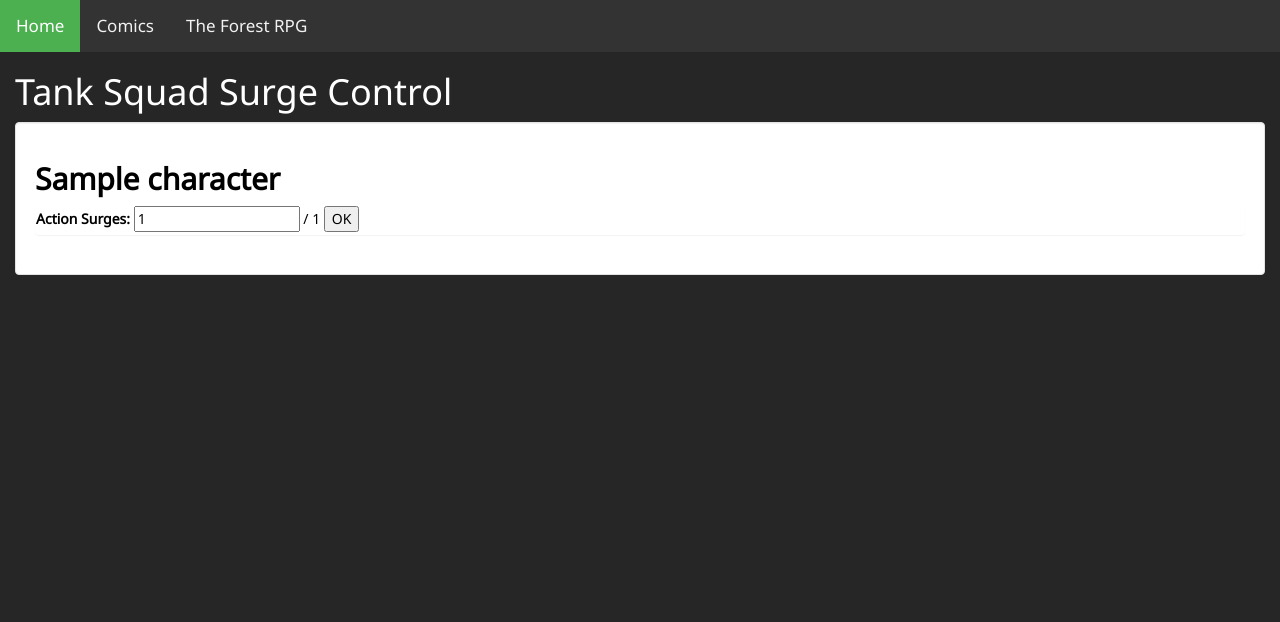
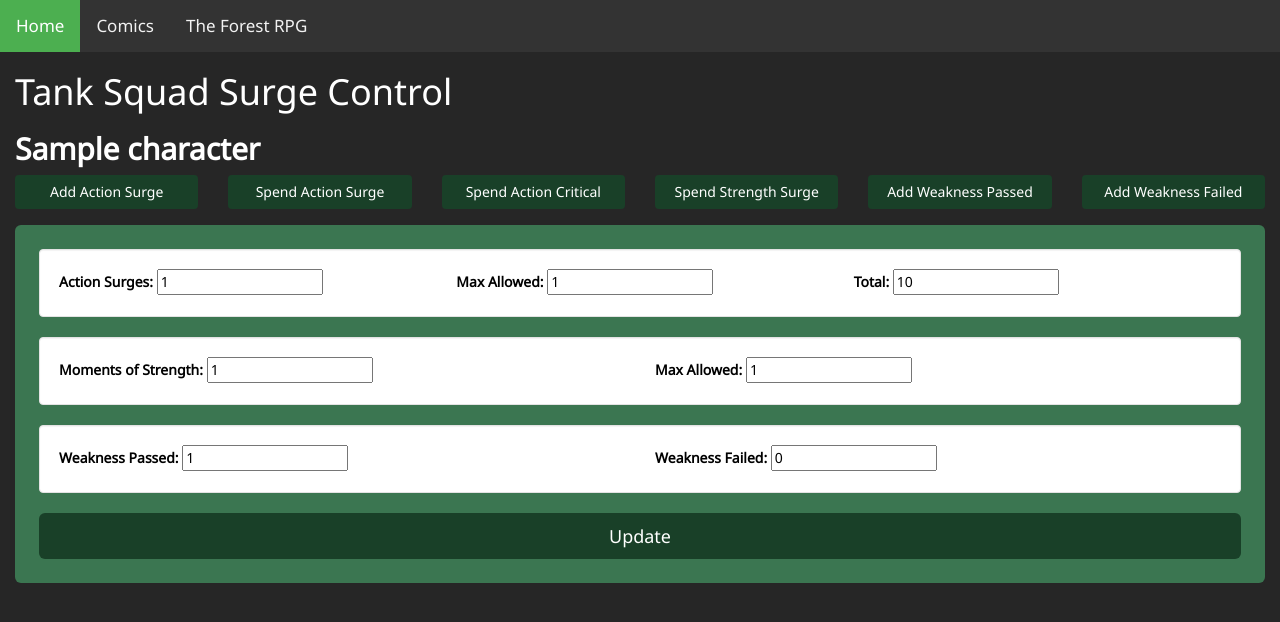
Before and after one commit to EndArixx/CoreSite, a Django app: template Core/stats/templates/stats/surgeControl.html in a window 1280 px wide. Shown: the top 622 px of the page. Run offline with Django 3.2, Linux system fonts and the light colour scheme; the template is opened without the code that fills it: values that come from a table or form of the project are taken from there, others are empty; data comes from the database, SQL or seed files in the repository; tables that the repository leaves empty hold one stand-in row (values such as "Sample post"); some libraries are stand-ins or nearby versions.

Commit message:
Surge Control
Finished the GC Surge Control Page.

```diff
--- a/Core/stats/templates/stats/CharacterNav.html
+++ b/Core/stats/templates/stats/CharacterNav.html
@@ -8,4 +8,7 @@
 {% endfor %}
 <li class="active"><a href="{% url 'NPClist' character.GID.GID %}">NPCs</a></li>
 <li class="active"><a href="{% url 'EventTimeline' character.GID.GID %}">Timeline</a></li>
-<li class="active"> <a href="{% url 'PlayerHandbook' %}">Player Handbook</a></li>
+<li class="active"><a href="{% url 'PlayerHandbook' %}">Player Handbook</a></li>
+{% if isGC %}
+	<li class="active"><a href="{% url 'SurgePage' character.GID.GID %}">Surge Control</a></li>
+{% endif %}
--- a/Core/stats/templates/stats/base.html
+++ b/Core/stats/templates/stats/base.html
@@ -91,6 +91,10 @@
       .row.content {height: auto;}
     }
 
+	/*------------Button-------------*/
+	.btn-greener, .btn-greener:active, .btn-greener:visited {background-color: #194028;color: white;}
+	.btn-greener:hover{background-color: #009900;color: white;}
+
 	/*-----------timeline------------*/
 	ul.timeline {
     list-style-type: none;
--- a/Core/stats/templates/stats/group.html
+++ b/Core/stats/templates/stats/group.html
@@ -14,6 +14,9 @@
 	<div class = well-lg>
 		<h2 class="active"><a href="{% url 'NPClist' Group.GID %}">NPCs</a></h2>
 		<h2 class="active"><a href="{% url 'EventTimeline' Group.GID %}">Timeline</a></h2>
+		{% if isGC %}
+			<h2 class="active"><a href="{% url 'SurgePage' Group.GID %}">Surge Control</a></h2>
+		{% endif %}
 	</div>
     </div>
 {% else %}
--- a/Core/stats/templates/stats/surgeControl.html
+++ b/Core/stats/templates/stats/surgeControl.html
@@ -1,28 +1,102 @@
 {% extends 'stats/base.html' %}
 
-{% block title %}{{ Group.Name }}{% endblock %}
+{% block title %}{{ Group.Name }} Surge Page{% endblock %}
 
 {% block content %}
 {% if chractersInGroup %}
     <div class="container-fluid">
 	<h1><a href="{% url 'group' Group.GID %}">{{ Group.Name }}</a> Surge Control</h1>
-	<div class = well>
+
     {% for Character in chractersInGroup %}
+
 		<h2><b><a href="{% url 'CharacterSheet' Character.CID %}">{{ Character.Name }}</a></b></h2>
-		<div class = panel>
-
+		<div class="row">
+			<div class="col-md-2">
+				<form action="{% url 'SurgePageIncrementAction' Group.GID Character.CID %}" method="post">
+					{% csrf_token %}
+					<input class="btn btn-greener btn-block" type="submit" value="Add Action Surge">
+				</form>
+			</div>
+			<div class="col-md-2">
+				<form action="{% url 'SurgePageSpendAction' Group.GID Character.CID %}" method="post">
+					{% csrf_token %}
+					<input class="btn btn-greener btn-block" type="submit" value="Spend Action Surge">
+				</form>
+			</div>
+			<div class="col-md-2">
+				<form action="{% url 'SurgePageSpendActionTwenty' Group.GID Character.CID %}" method="post">
+					{% csrf_token %}
+					<input class="btn btn-greener btn-block" type="submit" value="Spend Action Critical">
+				</form>
+			</div>
+			<div class="col-md-2">
+				<form action="{% url 'SurgePageSpendStrength' Group.GID Character.CID %}" method="post">
+					{% csrf_token %}
+					<input class="btn btn-greener btn-block" type="submit" value="Spend Strength Surge">
+				</form>
+			</div>
+			<div class="col-md-2">
+				<form action="{% url 'SurgePageIncrementWeaknessPassed' Group.GID Character.CID %}" method="post">
+					{% csrf_token %}
+					<input class="btn btn-greener btn-block" type="submit" value="Add Weakness Passed">
+				</form>
+			</div>
+			<div class="col-md-2">
+				<form action="{% url 'SurgePageIncrementWeaknessFailed' Group.GID Character.CID %}" method="post">
+					{% csrf_token %}
+					<input class="btn btn-greener btn-block" type="submit" value="Add Weakness Failed">
+				</form>
+			</div>
+		</div>
+		<div class = well-lg>
 			<form action="{% url 'SurgePageCharacterSave' Group.GID Character.CID %}" method="post">
-				<label for="cActionSurges">Action Surges: </label>
 				{% csrf_token %}
-				<input id="ActionSurges_f" type="number" name="ActionSurges_f" value="{{ Character.ActionSurges_stat }}">
-				/ {{ Character.Max_ActionSurges_stat }}
-				<input type="submit" value="OK">
+					<div class=well>
+						<div class="row">
+							<div class="col-md-4">
+								<label for="cActionSurges">Action Surges: </label>
+								<input id="ActionSurges_f" type="number" name="ActionSurges_f" value="{{ Character.ActionSurges_stat }}">
+							</div>
+							<div class="col-md-4">
+							<label for="cActionSurges">Max Allowed: </label>
+								<input id="Max_ActionSurges_f" type="number" name="Max_ActionSurges_f" value="{{ Character.Max_ActionSurges_stat }}">
+							</div>
+							<div class="col-md-4">
+								<label for="cActionSurges">Total: </label>
+								<input id="Total_ActionSurges_f" type="number" name="Total_ActionSurges_f" value="{{ Character.Total_ActionSurges_stat }}">
+							</div>
+						</div>
+					</div>
+					<div class=well>
+						<div class="row">
+							<div class="col-md-6">
+								<label for="cActionSurges">Moments of Strength: </label>
+								<input id="Momentofstrength_f" type="number" name="Momentofstrength_f" value="{{ Character.Momentofstrength_stat }}">
+							</div>
+							<div class="col-md-6">
+								<label for="cActionSurges">Max Allowed: </label>
+								<input id="Max_MomentofStrength_f" type="number" name="Max_MomentofStrength_f" value="{{ Character.Max_MomentofStrength_stat }}">
+							</div>
+						</div>
+					</div>
+					<div class=well>
+						<div class="row">
+							<div class="col-md-6">
+								<label for="cActionSurges">Weakness Passed: </label>
+								<input id="MomentofWeakness_passed_f" type="number" name="MomentofWeakness_passed_f" value="{{ Character.MomentofWeakness_passed_stat }}">
+							</div>
+							 <div class="col-md-4">
+								<label for="cActionSurges">Weakness Failed: </label>
+								<input id="MomentofWeakness_failed_f" type="number" name="MomentofWeakness_failed_f" value="{{ Character.MomentofWeakness_failed_stat }}">
+							</div>
+						</div>
+					</div>
+				<input class="btn btn-greener btn-lg btn-block" type="submit" value="Update">
 			</form>
 
 		</div>
+    {% endfor %}
 
-    {% endfor %}
-	</div>
     </div>
 {% else %}
     <p>No characters are available.</p>
--- a/Core/stats/urls.py
+++ b/Core/stats/urls.py
@@ -16,8 +16,15 @@ urlpatterns = [
 	path('group/<int:GIDin>/event/<int:EIDin>', views.EventPage, name = 'Eventpage'),
 	#path('group/<int:GIDin>/factions', views.FactionList,name = 'FactionList'),
 	path('group/<int:GIDin>/faction/<int:FIDin>', views.FactionPage, name = 'FactionPage'),
+	#surgeControl Things
 	path('group/<int:GIDin>/SurgeControl', views.SurgePage, name = 'SurgePage'),
 	path('group/<int:GIDin>/SurgeControl/<int:CIDin>/Save', views.SurgePageCharacterSave, name = 'SurgePageCharacterSave'),
+	path('group/<int:GIDin>/SurgeControl/<int:CIDin>/incAc', views.SurgePageIncrementAction, name = 'SurgePageIncrementAction'),
+	path('group/<int:GIDin>/SurgeControl/<int:CIDin>/spenAc', views.SurgePageSpendAction, name = 'SurgePageSpendAction'),
+	path('group/<int:GIDin>/SurgeControl/<int:CIDin>/spenAcT', views.SurgePageSpendActionTwenty, name = 'SurgePageSpendActionTwenty'),
+	path('group/<int:GIDin>/SurgeControl/<int:CIDin>/incWP', views.SurgePageIncrementWeaknessPassed, name = 'SurgePageIncrementWeaknessPassed'),
+	path('group/<int:GIDin>/SurgeControl/<int:CIDin>/incWF', views.SurgePageIncrementWeaknessFailed, name = 'SurgePageIncrementWeaknessFailed'),
+	path('group/<int:GIDin>/SurgeControl/<int:CIDin>/spenSt', views.SurgePageSpendStrength, name = 'SurgePageSpendStrength'),
 	#login stuff
 	url(r'^login/$', auth_views.LoginView.as_view(template_name='stats/login.html'), name='login'),
 	url(r'^logout/$', auth_views.LogoutView.as_view(next_page ='/'), name='logout'),
```
Also changed, not shown: Core/stats/views.py (+152 -35 lines).
